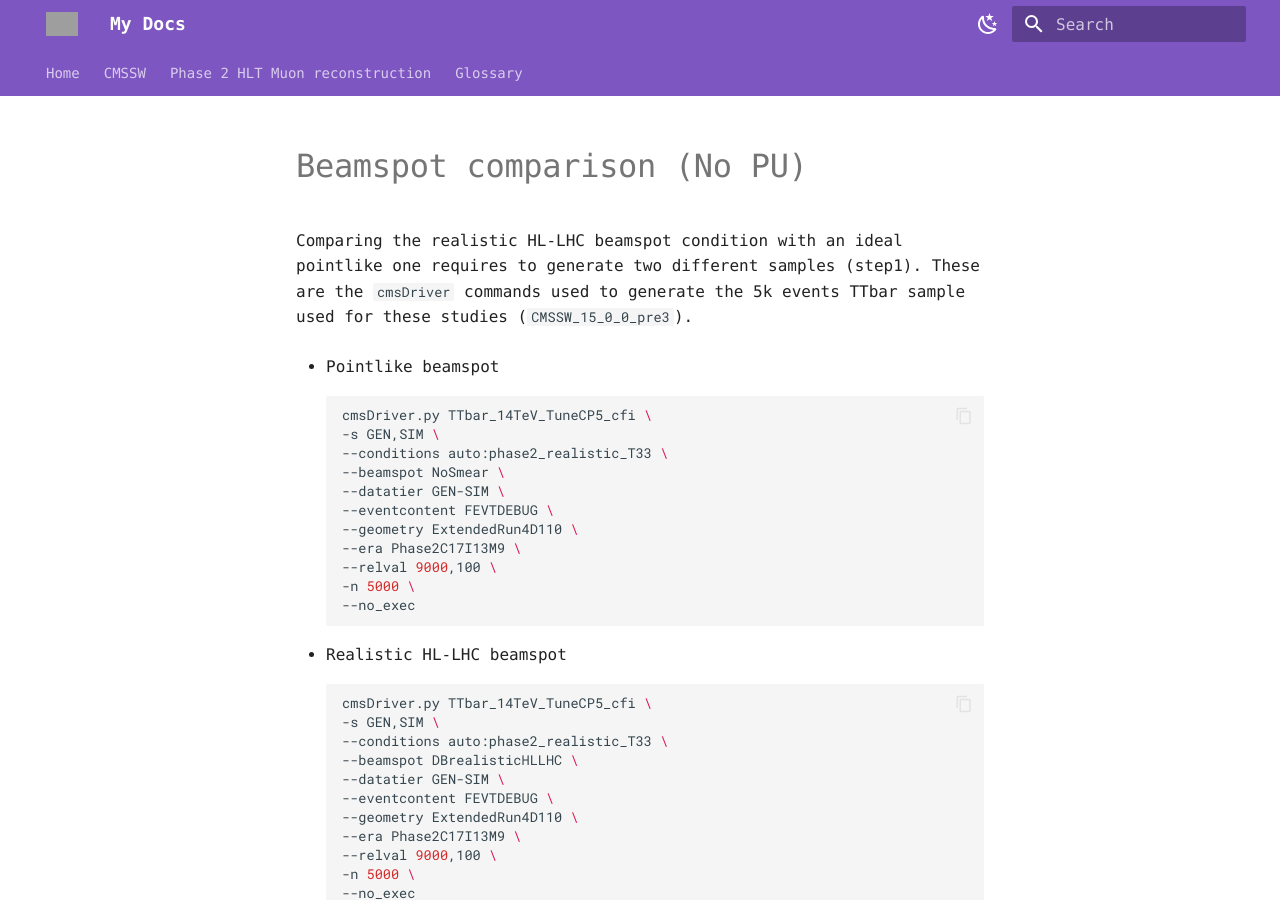
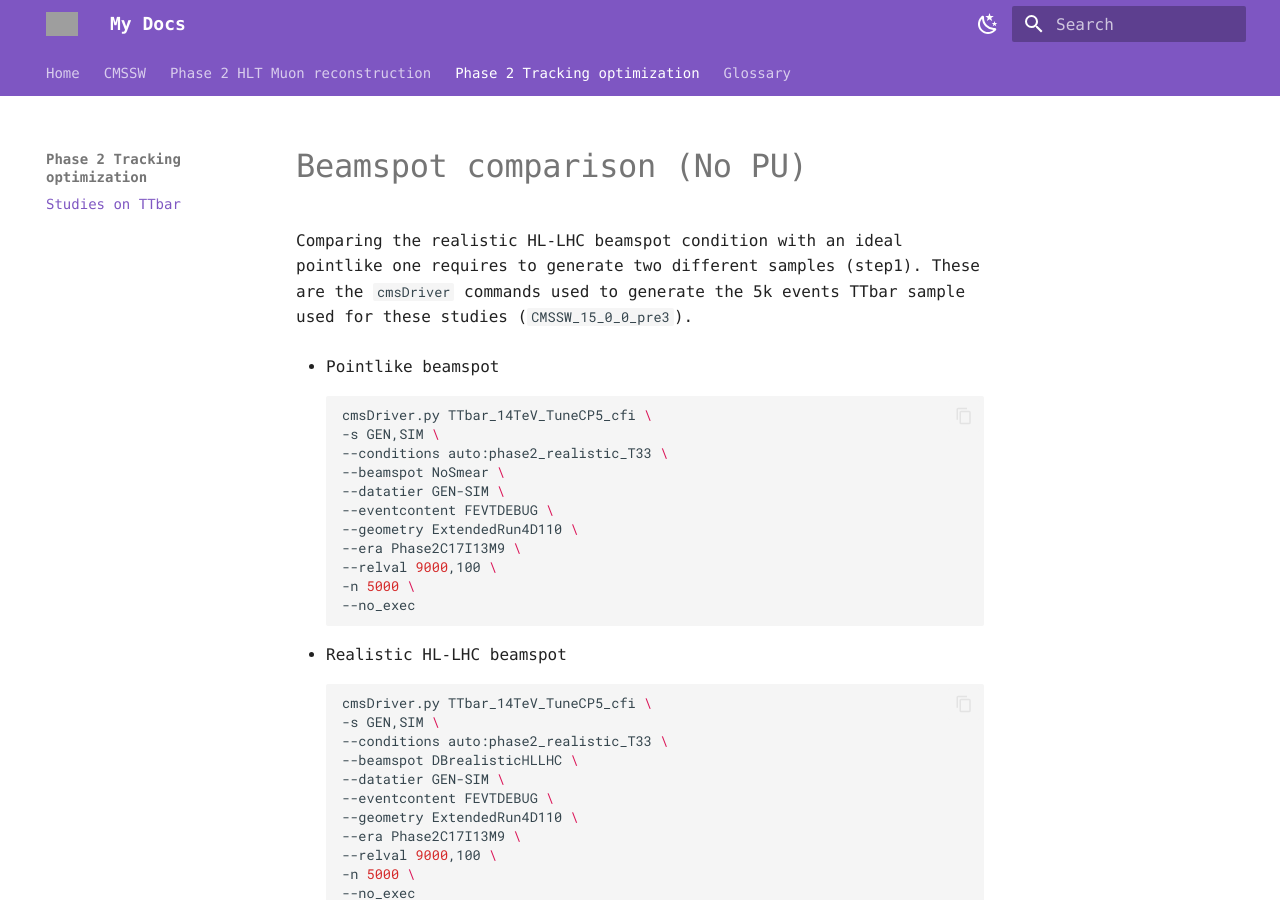
Before and after one commit to Parsifal-2045/docs, an MkDocs documentation site: the page built from docs/phase2_tracking/studies_on_TTbar.md, in a window 1280 px wide and 900 px high. Built offline with MkDocs 1.6.1 and Material for MkDocs 9.7.7, drawn with Linux system fonts in a browser that asks for light colours; some web fonts are replaced; grey boxes are pictures that could not be loaded.

Commit message:
Update index

```diff
--- a/mkdocs.yml
+++ b/mkdocs.yml
@@ -76,4 +76,9 @@ nav:
   - Phase 2 HLT Muon reconstruction:
     - Introduction: phase2_muons/introduction.md
     - New Standalone seeder: phase2_muons/new_seeder.md
+    - Tracker Muon selector: phase2_muons/L3_selector.md
+    - HLT Muon ntuples: phase2_muons/hlt_muon_ntuples.md
+    - Validation: phase2_muons/validation.md
+  - Phase 2 Tracking optimization:
+    - Studies on TTbar: phase2_tracking/studies_on_TTbar.md
   - Glossary: glossary.md
```
